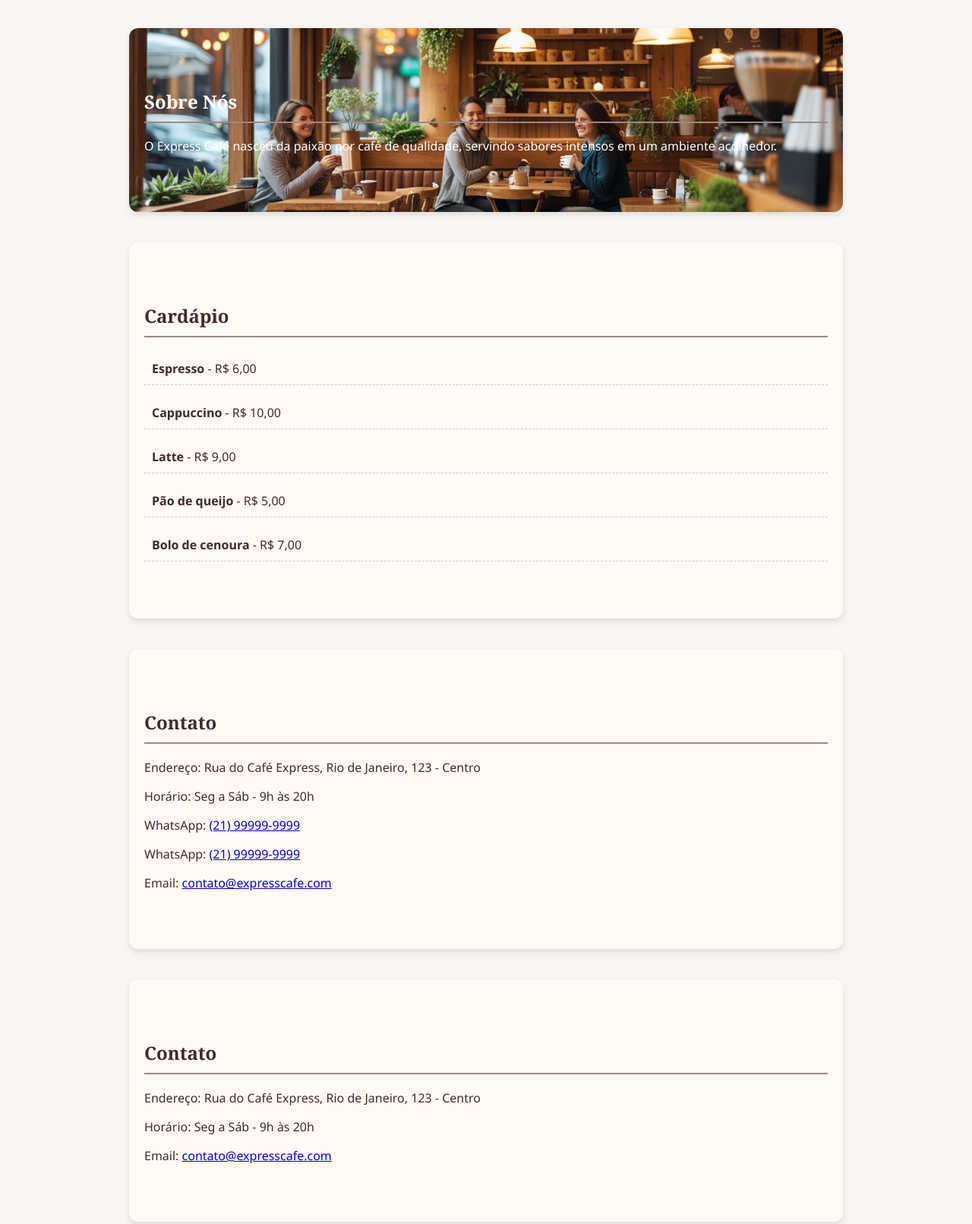
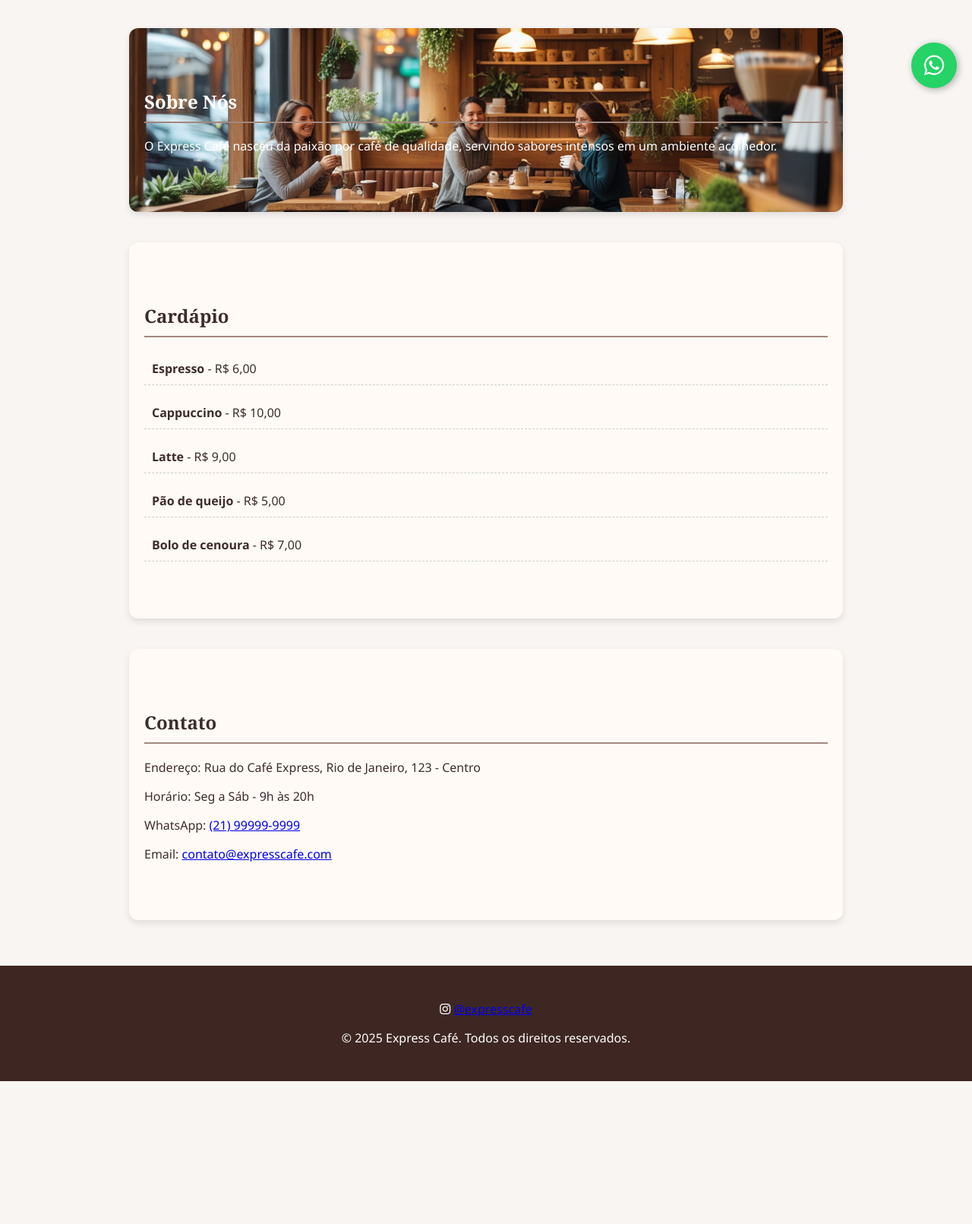
Before and after one commit to aniecss/CafeExpress.html, a plain HTML site: page index.html in a window 1280 px wide. Shown: the part 664-2275 px from the top of the page at 76% size. After the commit the page ends 2087 px from the top, so only its background shows below. Drawn offline with Linux system fonts and the light colour scheme.

Commit message:
personalizei o projeto

```diff
--- a/index.html
+++ b/index.html
@@ -39,35 +39,25 @@
             <div class="menu-item"><strong>Bolo de cenoura</strong> - R$ 7,00</div>
         </section>
 
-        <section id="contato">
+   <section id="contato">
             <h2>Contato</h2>
             <p>Endereço: Rua do Café Express, Rio de Janeiro, 123 - Centro</p>
             <p>Horário: Seg a Sáb - 9h às 20h</p>
-            <p>WhatsApp: <a href="https://wa.me/5521999999999" target="_blank">(21) 99999-9999</a></p>
-            <p>WhatsApp: <a href="https://wa.me/5521semnumero" target="_blank">(21) 99999-9999</a></p>
+            <p>WhatsApp: <a href="https://wa.me/5521meunumero" target="_blank" rel="noopener noreferrer">(21) 99999-9999</a></p>
             <p>Email: <a href="mailto:contato@expresscafe.com">contato@expresscafe.com</a></p>
         </section>
-    <section id="contato">
-        <h2>Contato</h2>
-        <p>Endereço: Rua do Café Express, Rio de Janeiro, 123 - Centro</p>
-        <p>Horário: Seg a Sáb - 9h às 20h</p>
-        <p>Email: <a href="mailto:contato@expresscafe.com">contato@expresscafe.com</a></p>
-    </section>
     </main>
 
     <footer>
         <p>
             <i class="fab fa-instagram"></i>
-            <a href="https://instagram.com/expresscafe" target="_blank">@expresscafe</a>
+            <a href="https://instagram.com/expresscafe" target="_blank" rel="noopener noreferrer">@expresscafe</a>
         </p>
         <p>&copy; 2025 Express Café. Todos os direitos reservados.</p>
     </footer>
 
-
     <!-- Ícone flutuante do WhatsApp -->
-    <a href="https://wa.me/5521999999999" target="_blank" class="whatsapp-float">
-    <a href="https://wa.me/5521meunumero" target="_blank" class="whatsapp-float">
+    <a href="https://wa.me/5521meunumero" target="_blank" rel="noopener noreferrer" class="whatsapp-float">
         <i class="fab fa-whatsapp"></i>
     </a>
-</body>
 </html>
--- a/style.css
+++ b/style.css
@@ -68,6 +68,7 @@ h2 {
     padding: 10px;
     border-bottom: 1px dashed #ccc;
 }
+
 footer {
     background-color: #3e2723;
     color: white;
@@ -75,3 +76,24 @@ footer {
     padding: 30px 20px;
     margin-top: 60px;
 }
+/* Ícone flutuante do WhatsApp */
+.whatsapp-float {
+    position: fixed;
+    width: 60px;
+    height: 60px;
+    bottom: 20px;
+    right: 20px;
+    background-color: #25d366;
+    color: white;
+    border-radius: 50%;
+    text-align: center;
+    font-size: 30px;
+    line-height: 60px;
+    z-index: 100;
+    box-shadow: 2px 2px 10px rgba(0,0,0,0.3);
+    transition: background-color 0.3s ease;
+}
+
+.whatsapp-float:hover {
+    background-color: #1ebc59;
+}
```
